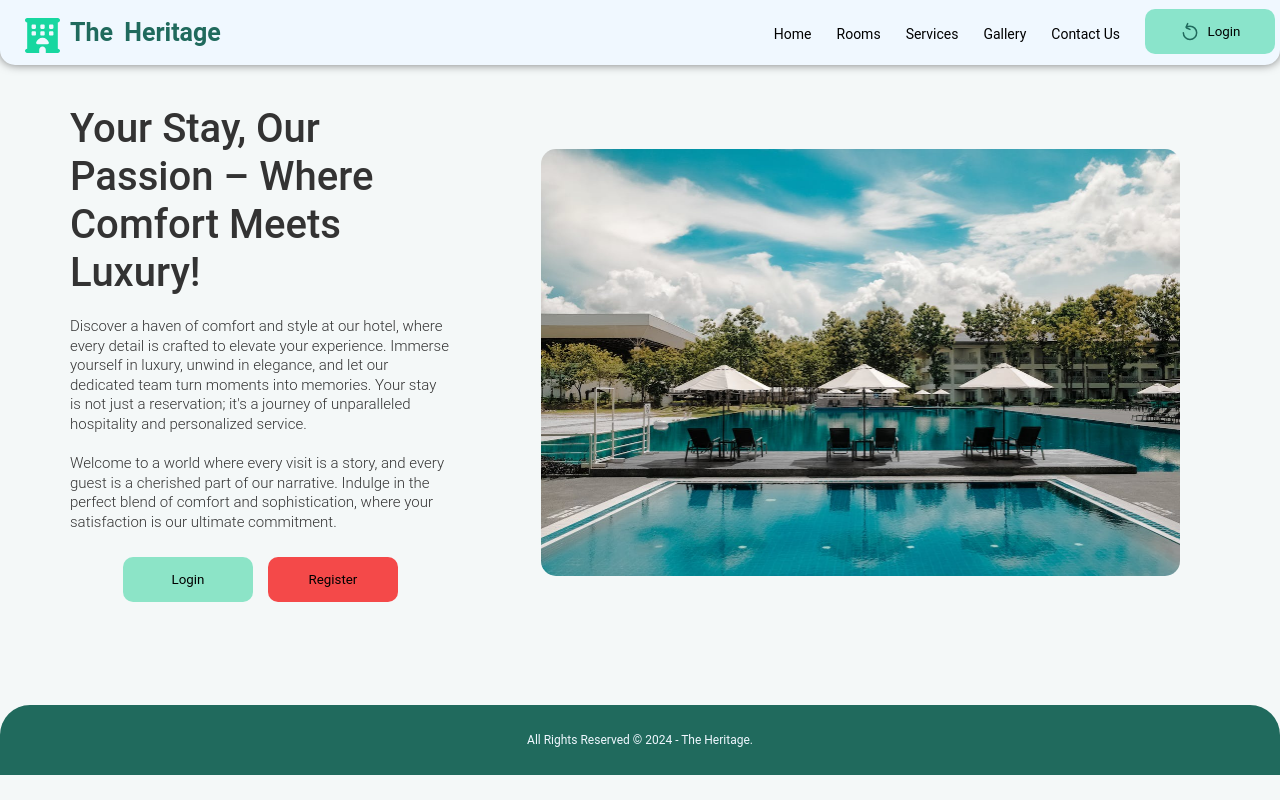
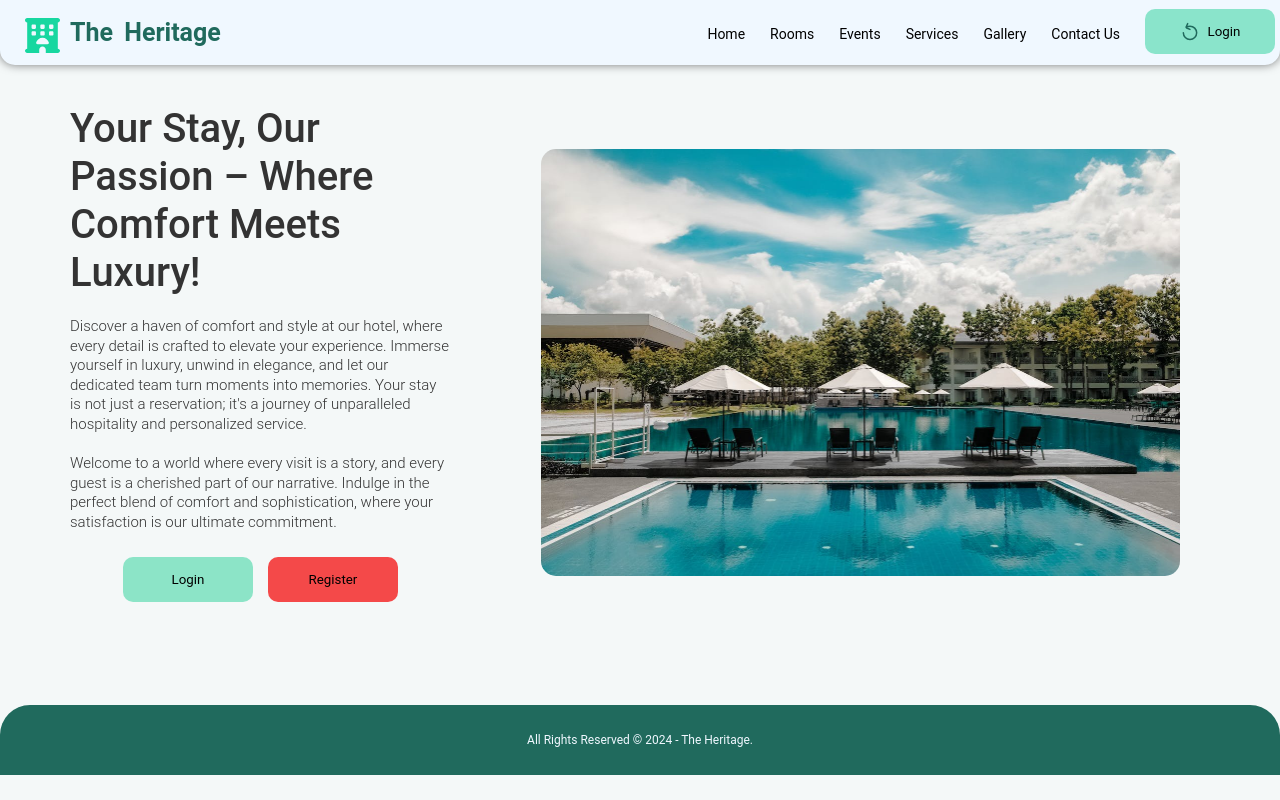
Before and after one commit to cynos28/Hotel-Reservation-system, a React (Create React App) app in the folder client/: page / in a window 1280 px wide. Built offline with nearby package versions, Linux system fonts and the light colour scheme; no server answers.

Commit message:
Update header.js

```diff
--- a/client/src/components/header/header.js
+++ b/client/src/components/header/header.js
@@ -35,6 +35,7 @@ function Header() {
 
                 <div style={{ marginTop: "-10px" }}> <Link to="/" > <span>Home</span> </Link></div>
                 <div style={{ marginTop: "-10px" }}> <Link to="/getroom" > <span>Rooms</span> </Link></div>
+                <div style={{ marginTop: "-10px" }}> <Link to="/events" > <span>Events</span> </Link></div>
                 <div style={{ marginTop: "-10px" }}> <Link to="/" > <span>Services</span> </Link></div>
                 <div style={{ marginTop: "-10px" }}> <Link to="/Gallery" > <span>Gallery</span> </Link></div>
                 <div style={{ marginTop: "-10px" }}> <Link to="/contactUs" > <span>Contact Us</span> </Link></div>
```
